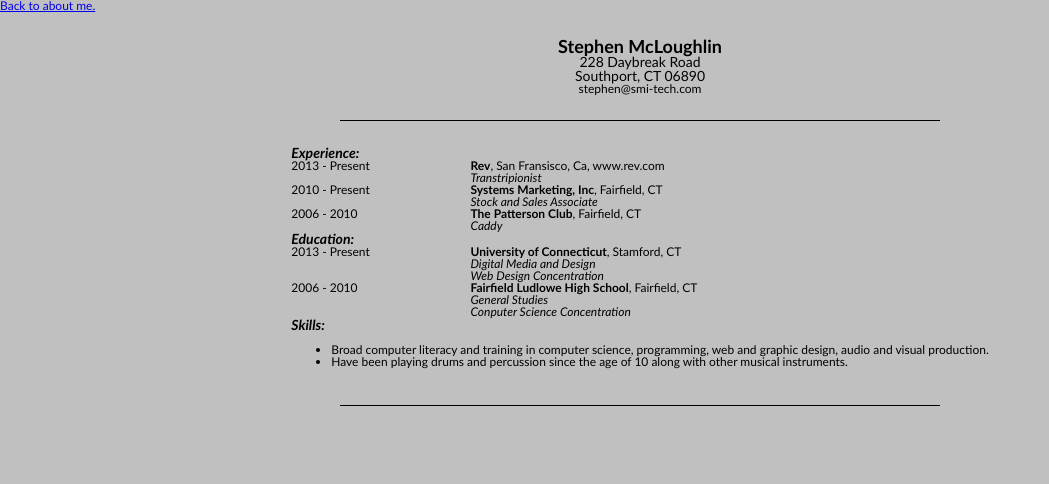
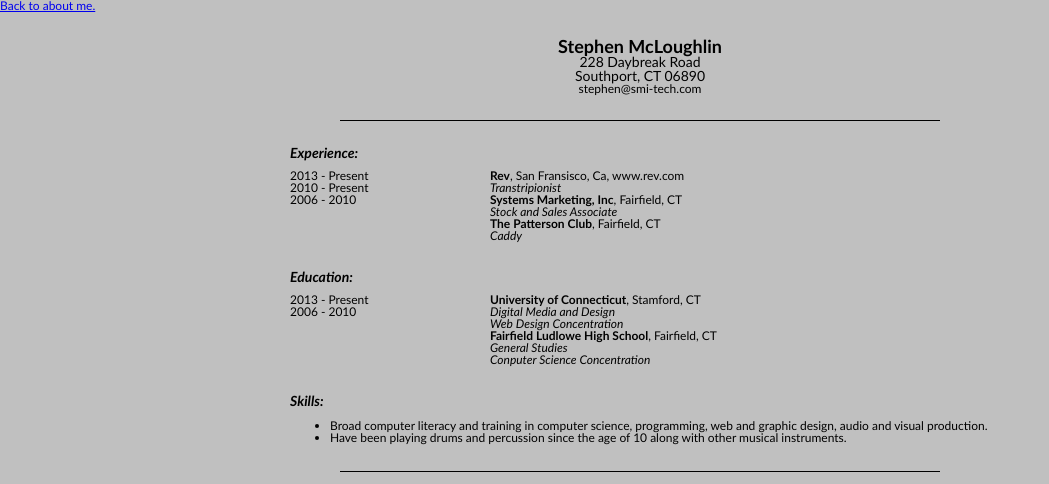
Before and after one commit to alldaybbq/Index, a plain HTML site: page resume.html in a window 1280 px wide. Shown: the whole page, without its empty margins (0-1049 px from the left). Drawn offline with Linux system fonts and the light colour scheme.

Commit message:
updated resume

```diff
--- /dev/null
+++ b/index.css
@@ -0,0 +1 @@
+body {background-color: #C0C0C0;}
--- a/resume.css
+++ b/resume.css
@@ -14,8 +14,7 @@ header {text-align: center;
 #email {font-size: 12px;
 }
 
-/* line graphic */
-div {margin: auto;
+.line {margin: auto;
 	margin-top: 25px;
 	margin-bottom: 25px;
 	text-align: center;
@@ -24,10 +23,25 @@ div {margin: auto;
 	width: 600px;
 }
 
-table {margin: auto;
+.lc {height: 300px;
+	width: 700px;
+	margin: auto;
+}
+.mc {height: 100px;
+	width: 700px;
+	margin:auto;
+}
+.time{height: 50px;
+	width: 200px;
+	float: left;
+}
+.job{height: 50px;
+	width: 300px;
+	margin: auto;
 }
 
-h1 {font-size: 14px;
+h1 {margin-bottom: 10px;
+	font-size: 14px;
 	font-weight: bold;
 	font-style: italic;
 }
--- a/resume.html
+++ b/resume.html
@@ -16,61 +16,53 @@
 			<p id="email">stephen@smi-tech.com</p>
 		</header>
 
+		<div class="line"></div>
 
-		<div></div>
+		<div class="lc">
+			<h1>Experience:</h1>
+				<div class="mc">
+					<div class="time">
+						<p>2013 - Present</p>
+						<p>2010 - Present</p>
+						<p>2006 - 2010</p>
+					</div>
+					<div class="job">
+						<p><span class="place">Rev</span>, San Fransisco, Ca, www.rev.com</p>
+						<p class="pos">Transtripionist</p>
 
-		<table>
+						<p><span class="place">Systems Marketing, Inc</span>, Fairfield, CT</p>
+						<p class="pos">Stock and Sales Associate</p>
 
-			<tr><td><h1>Experience:</h1></td></tr>
-			<tr>
-					<td>2013 - Present</td>
-					<td><span class="place">Rev</span>, San Fransisco, Ca, www.rev.com
-						<p class="pos">Transtripionist</p>
-					</td>
-			</tr>
-			<tr>
-					<td>2010 - Present</td>
-					<td><span class="place">Systems Marketing, Inc</span>, Fairfield, CT
-						<p class="pos">Stock and Sales Associate</p>
-					</td>
-			</tr>
-			<tr>
-					<td>2006 - 2010</td>
-					<td><span class="place">The Patterson Club</span>, Fairfield, CT
+						<span class="place">The Patterson Club</span>, Fairfield, CT</p>
 						<p class="pos">Caddy</p>
-					</td>
-			</tr>
+					</div>
+				</div>
 
 
-			<tr><td><h1>Education:</h1></td></tr>
-					<td>2013 - Present</td>
-					<td><span class="place">University of Connecticut</span>, Stamford, CT</p>
+			<h1>Education:</h1>
+				<div class="mc">
+					<div class="time">
+						<p>2013 - Present</p>
+						<p>2006 - 2010</p>
+					</div>
+					<div class="job">
+						<p><span class="place">University of Connecticut</span>, Stamford, CT</p>
 						<p class="pos">Digital Media and Design</p>
 						<p class="pos">Web Design Concentration</p>
-					</td>
-			</tr>
-			<tr>
-					<td>2006 - 2010</td>
-					<td><span class="place">Fairfield Ludlowe High School</span>, Fairfield, CT</p>
+						<p><span class="place">Fairfield Ludlowe High School</span>, Fairfield, CT</p>
 						<p class="pos">General Studies</p>
 						<p class="pos">Conputer Science Concentration</p>
-					</td>
-			</tr>
+					</div>
+				</div>
 
+			<h1>Skills:</h1>
+				<ul>
+					<li>Broad computer literacy and training in computer science, programming, web and graphic design, audio and visual production.</li>
+					<li>Have been playing drums and percussion since the age of 10 along with other musical instruments.</li>
+				</ul>
+		</div>
 
-			<tr><td><h1>Skills:</h1></td></tr>
-				<tr>
-					<td colspan="2">
-						<ul>
-							<li>Broad computer literacy and training in computer science, programming, web and graphic design, audio and visual production.</li>
-							<li>Have been playing drums and percussion since the age of 10 along with other musical instruments.</li>
-						</ul>
-					</td>
-				<tr>
-
-		</table>
-
-		<div></div>
+		<div class="line"></div>
 
 	</body>
 </html>
```
Also changed, not shown: index.html (+4 -2 lines).
